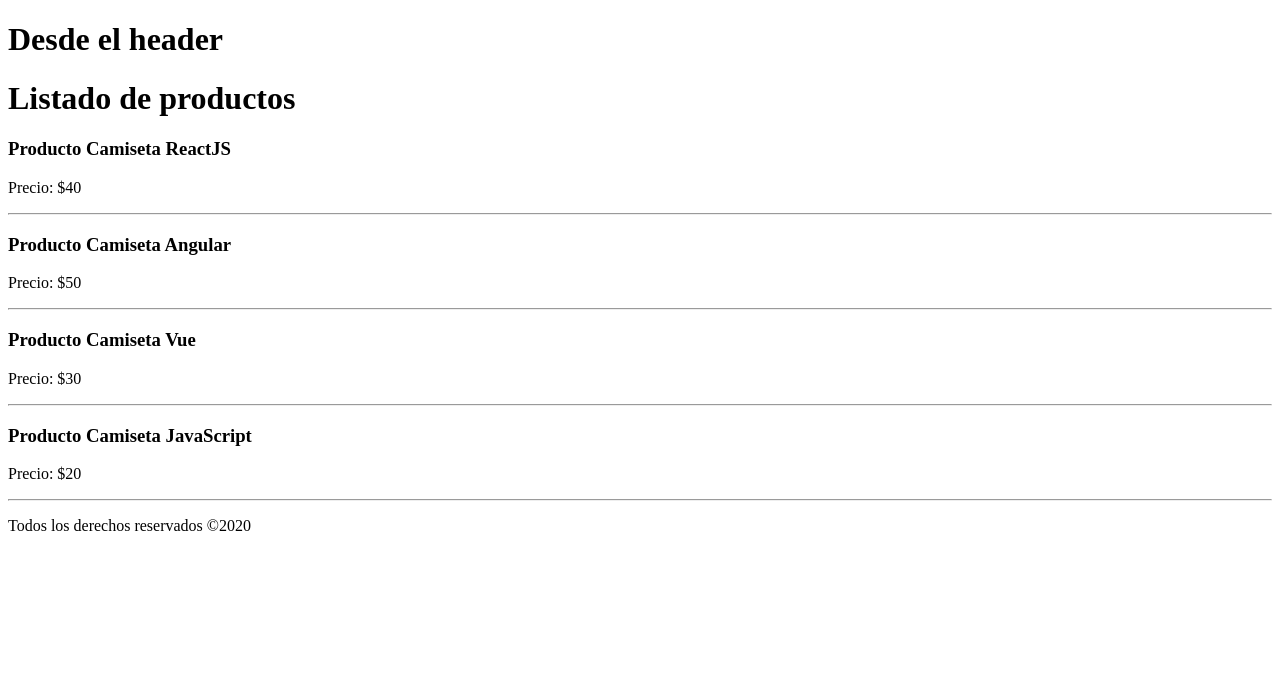
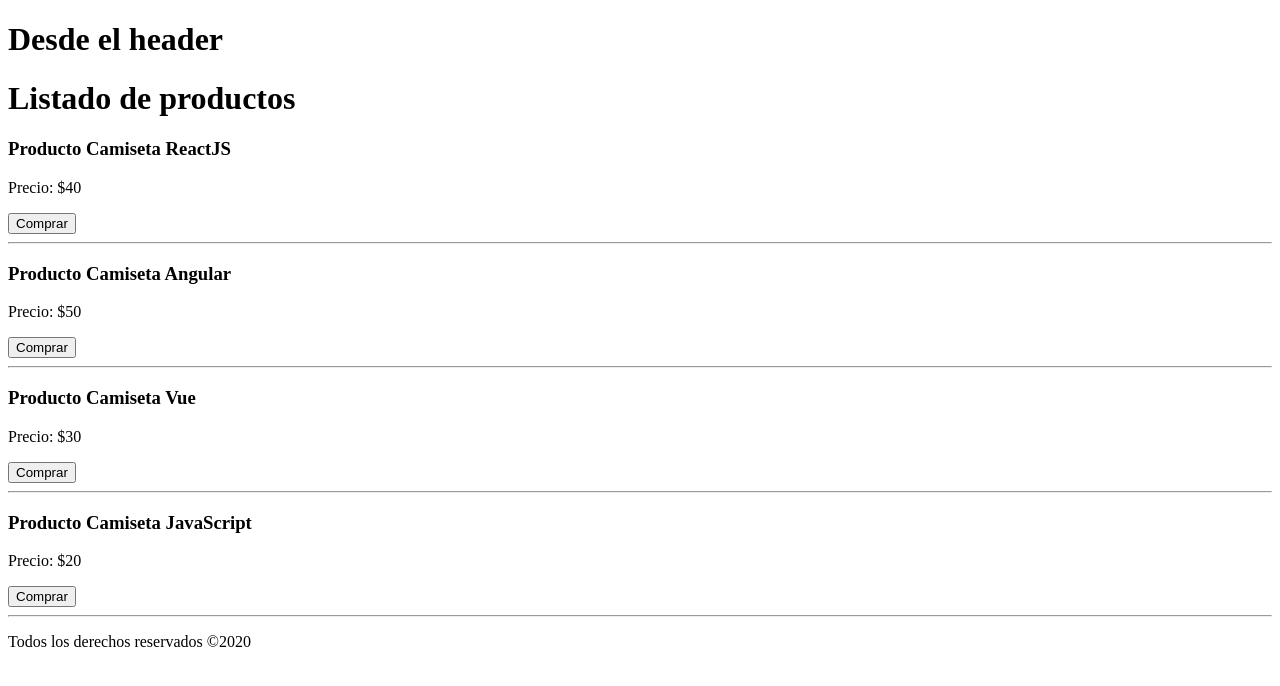
Before and after one commit to hijuliancode/rgc-basicos-react, a React (Create React App) app: page / in a window 1280 px wide. Shown: the top 686 px of the page. Built offline with nearby package versions, Linux system fonts and the light colour scheme.

Commit message:
Eventos en React

```diff
--- a/src/App.js
+++ b/src/App.js
@@ -10,7 +10,7 @@ function App() {
     {id: 0, nombre: 'Camiseta ReactJS', precio: 40},
     {id: 1, nombre: 'Camiseta Angular', precio: 50},
     {id: 2, nombre: 'Camiseta Vue', precio: 30},
-    {id: 30, nombre: 'Camiseta JavaScript', precio: 20}
+    {id: 3, nombre: 'Camiseta JavaScript', precio: 20}
   ])
   return (
     <Fragment>
--- a/src/components/Producto.js
+++ b/src/components/Producto.js
@@ -2,10 +2,17 @@ import React from 'react'
 
 const Producto = ({producto}) => {
   const {nombre, precio, id} = producto
+  const agregarAlCarrito = () => {
+    console.log('Comprando... ', id)
+  }
   return (
     <div>
       <h3>Producto {nombre}</h3>
       <p>Precio: ${precio} </p>
+      <button
+        type="button"
+        onClick={() => agregarAlCarrito(id)}
+      >Comprar</button>
       <hr/>
     </div>
    );
```
